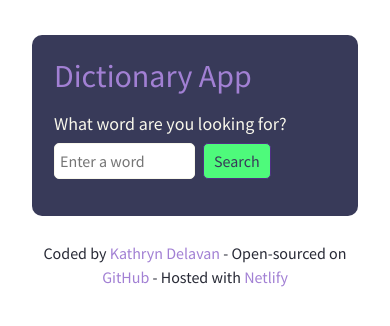
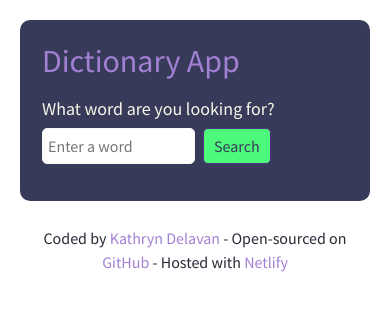
Before and after one commit to kdelavan/dictionary-project, a React (Create React App) app: page / in a window 390 px wide. Shown: the top 326 px of the page. Built offline with nearby package versions, Linux system fonts and the light colour scheme; no server answers.

Commit message:
Adjusted container padding for mobile view

```diff
--- a/src/App.css
+++ b/src/App.css
@@ -13,3 +13,11 @@
   text-decoration: none;
   color: #a280d4;
 }
+
+@media (max-width: 800px) {
+  .container {
+    margin-top: 0px;
+    padding-right: 0px;
+    padding-left: 0px;
+  }
+}
```
